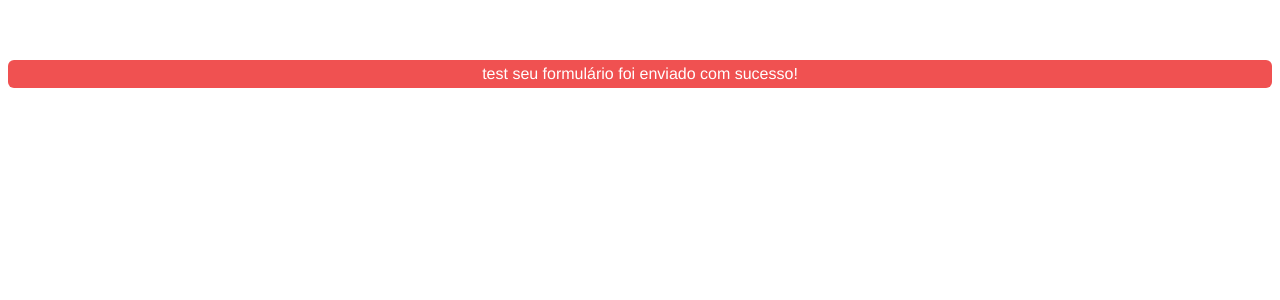
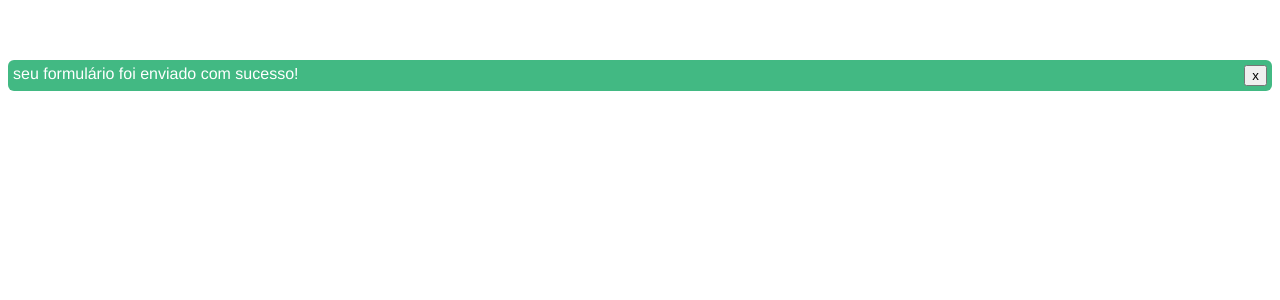
Before and after one commit to omarxlima/vue3, a Vue app: page / in a window 1280 px wide. Shown: the top 300 px of the page. Built offline with nearby package versions, Linux system fonts and the light colour scheme.

Commit message:
enviando dados do filho para o pai (emit)

```diff
--- a/src/App.vue
+++ b/src/App.vue
@@ -2,13 +2,10 @@
 
   <div>
 
-    <BaseAlert
-    :variant="variant"
+    <BaseAlert v-if="showAlert" :variant="variant" @fechar="onClose()">
+      {{ text }}
 
-    >
-    {{ text }}
-
-  </BaseAlert>
+    </BaseAlert>
 
   </div>
 
@@ -27,7 +24,8 @@ export default {
   },
   data() {
     return {
-      variant:'danger',
+      showAlert: true,
+      variant: 'success',
       text: 'seu formulário foi enviado com sucesso!'
 
     }
@@ -43,7 +41,10 @@ export default {
   },
 
   methods: {
-
+    onClose() {
+      this.showAlert = false
+      console.log(' on close')
+    }
 
   }
 }
--- a/src/components/BaseAlert.vue
+++ b/src/components/BaseAlert.vue
@@ -1,8 +1,10 @@
 <template>
 <div :class="BaseClass">
+        <slot/>
 
-    {{ test }}
-        <slot/>
+        <button @click="onClick()">
+            x
+        </button>
 </div>
 </template>
 <script>
@@ -13,24 +15,27 @@
                 type: String,
                 default: ''
             },
-            test: {
-                type: String,
-                default: 'test'
-            }
+
         },
 
-        mounted() {
-            console.log(this.test)
-        },
+
         computed: {
             BaseClass() {
                 return ['alert', this.variant ? `alert-${this.variant}`: '' ]
             }
-        }
+        },
+        methods: {
+            onClick() {
+                this.$emit('fechar')
+                console.log('clicou')
+            }
+        },
     }
 </script>
 <style>
     .alert{
+        display: flex;
+        justify-content: space-between;
         padding: 5px;
         border-radius: 6px;
         color: gray;
```
